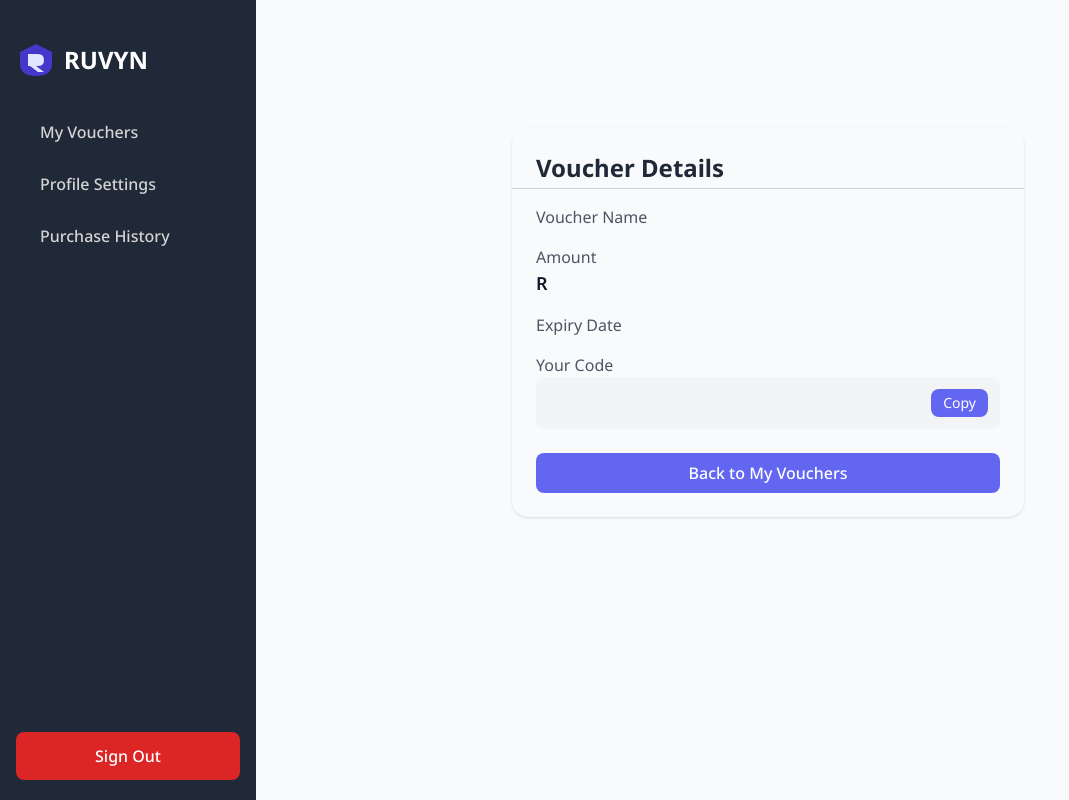
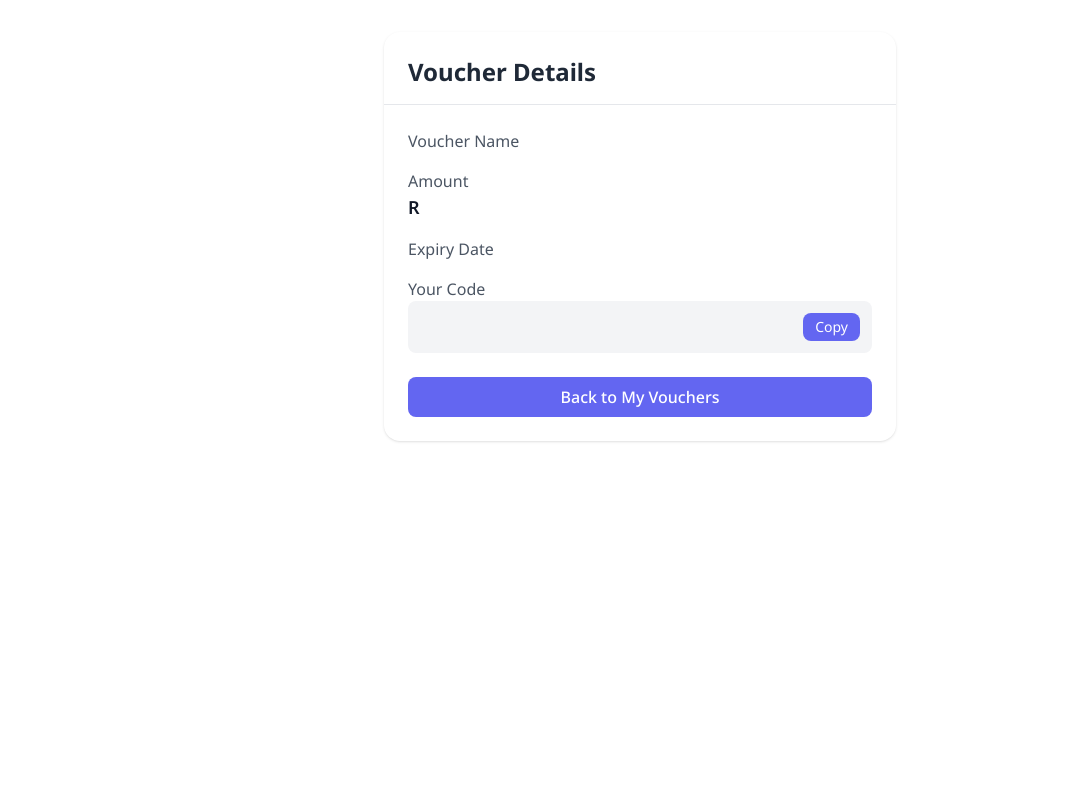
Before and after one commit to efemena-elvis/ruvyn-voucher, a Vue app: page /voucher/1 in a window 1280 px wide. Shown: the whole page, without its empty margins (0-1069 px from the left). Built offline with nearby package versions, Linux system fonts and the light colour scheme; no server answers; sample sign-in values are in the browser's storage.

Commit message:
refactor layout and styling in DashboardLayout and VoucherCodePage

```diff
--- a/src/components/DashboardLayout.vue
+++ b/src/components/DashboardLayout.vue
@@ -1,7 +1,7 @@
 <template>
   <div class="flex min-h-screen bg-background-subtle">
     <!-- Sidebar Navigation -->
-    <aside class="flex flex-col flex-shrink-0 w-64 p-4 text-white bg-neutral-800">
+    <aside class="flex flex-col flex-shrink-0 lg:w-64 w-52 h-screen p-4 text-white bg-neutral-800">
       <!-- Logo -->
       <RouterLink to="/" class="flex items-center gap-x-2 group mt-6">
         <LogoIcon />
@@ -40,11 +40,11 @@
     </aside>
 
 
-    <main class="flex-1 p-6 md:p-10">
+    <main class="flex-1 p-2 lg:p-6 ">
       <div class="container mx-auto">
         <h1 class="mb-8 text-3xl font-bold text-text-primary">{{ activeViewTitle }}</h1>
 
-        <div class="p-6 rounded-lg">
+        <div class="lg:p-6 p-2 rounded-lg">
           <slot></slot>
         </div>
       </div>
--- a/src/views/VoucherCodePage.vue
+++ b/src/views/VoucherCodePage.vue
@@ -1,11 +1,11 @@
 <template>
-  <DashboardLayout :sidebar-links="dashboardLinks" active-view-title="">
+
     <Loader v-if="isLoading" class="py-30" size="w-12 h-12" />
     <!-- Main Content -->
 
     <main class="flex-1 p-8 bg-none" v-else>
       <div class="max-w-lg mx-auto rounded-2xl shadow p-6">
-        <h1 class="text-2xl font-bold text-gray-800 mb-4 border-b border-gray-300 pb-1 -mx-6 px-6">Voucher Details</h1>
+        <h1 class="text-2xl font-bold text-gray-800 mb-6 border-b border-gray-200 pb-4 -mx-6 px-6">Voucher Details</h1>
 
         <div class="mb-4">
           <p class="text-gray-600">Voucher Name</p>
@@ -45,7 +45,7 @@
         </button>
       </div>
     </main>
-  </DashboardLayout>
+
 </template>
 
 <script setup lang="ts">
```
